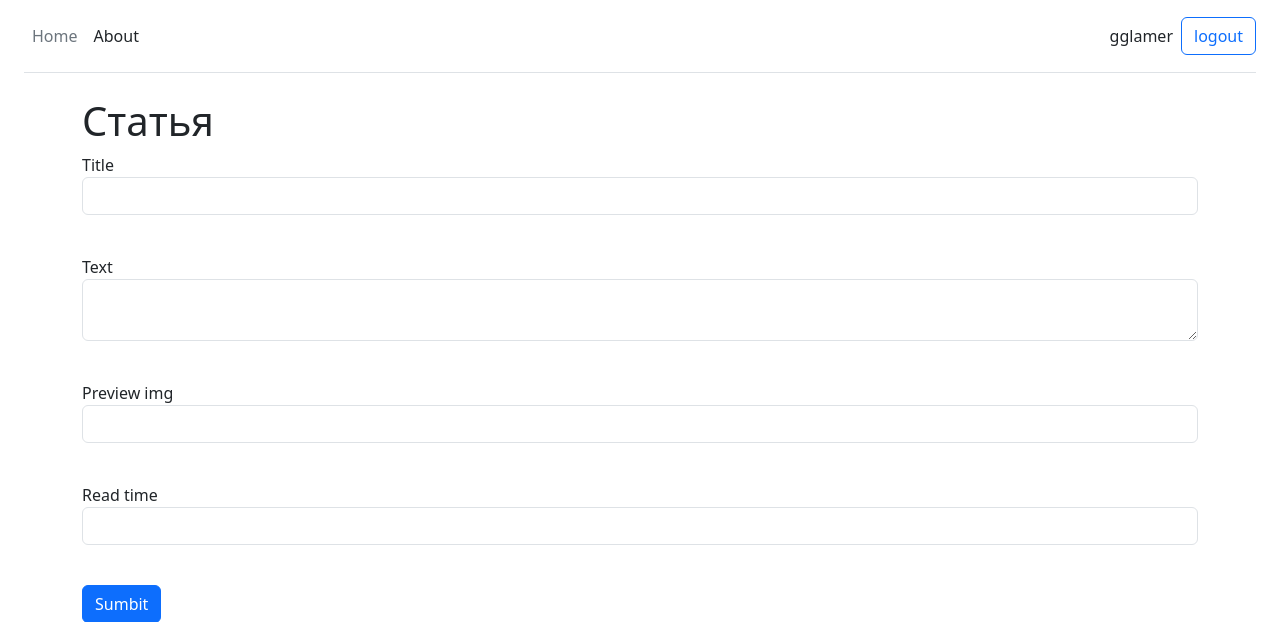
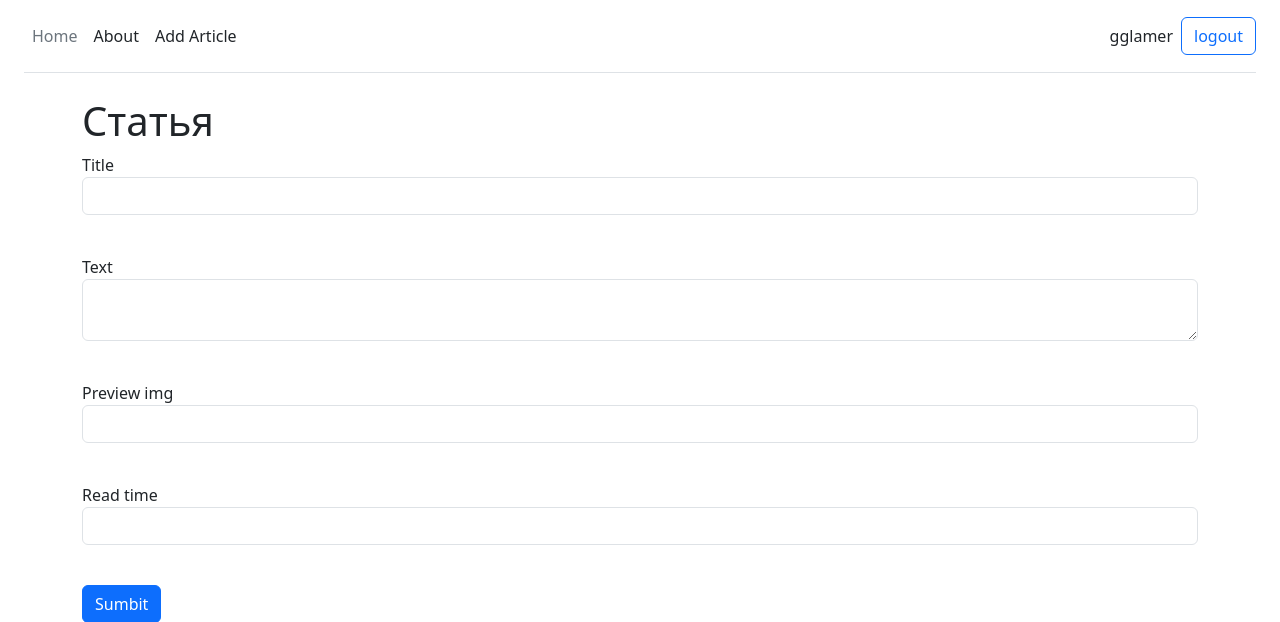
Before and after one commit to Gamer201760/Blogs, a Flask app: page /article/ in a window 1280 px wide. Shown: the top 622 px of the page. Run offline with Flask 3, Linux system fonts and the light colour scheme; a user stored in the database is signed in.

Commit message:
[ADD] nav var add article

```diff
--- a/templates/base.html
+++ b/templates/base.html
@@ -19,6 +19,9 @@
     <ul class="nav col-12 col-md-auto mb-2 justify-content-center mb-md-0">
       <li><a href="/" class="nav-link px-2 link-secondary">Home</a></li>
       <li><a href="/about" class="nav-link px-2 link-dark">About</a></li>
+      {% if current_user.is_admin %}
+      <li><a href="/article" class="nav-link px-2 link-dark">Add Article</a></li>
+      {% endif %}
     </ul>
     <div class="d-flex flex-row justify-content-center align-items-center">
       {% if current_user.is_authenticated %}
```
